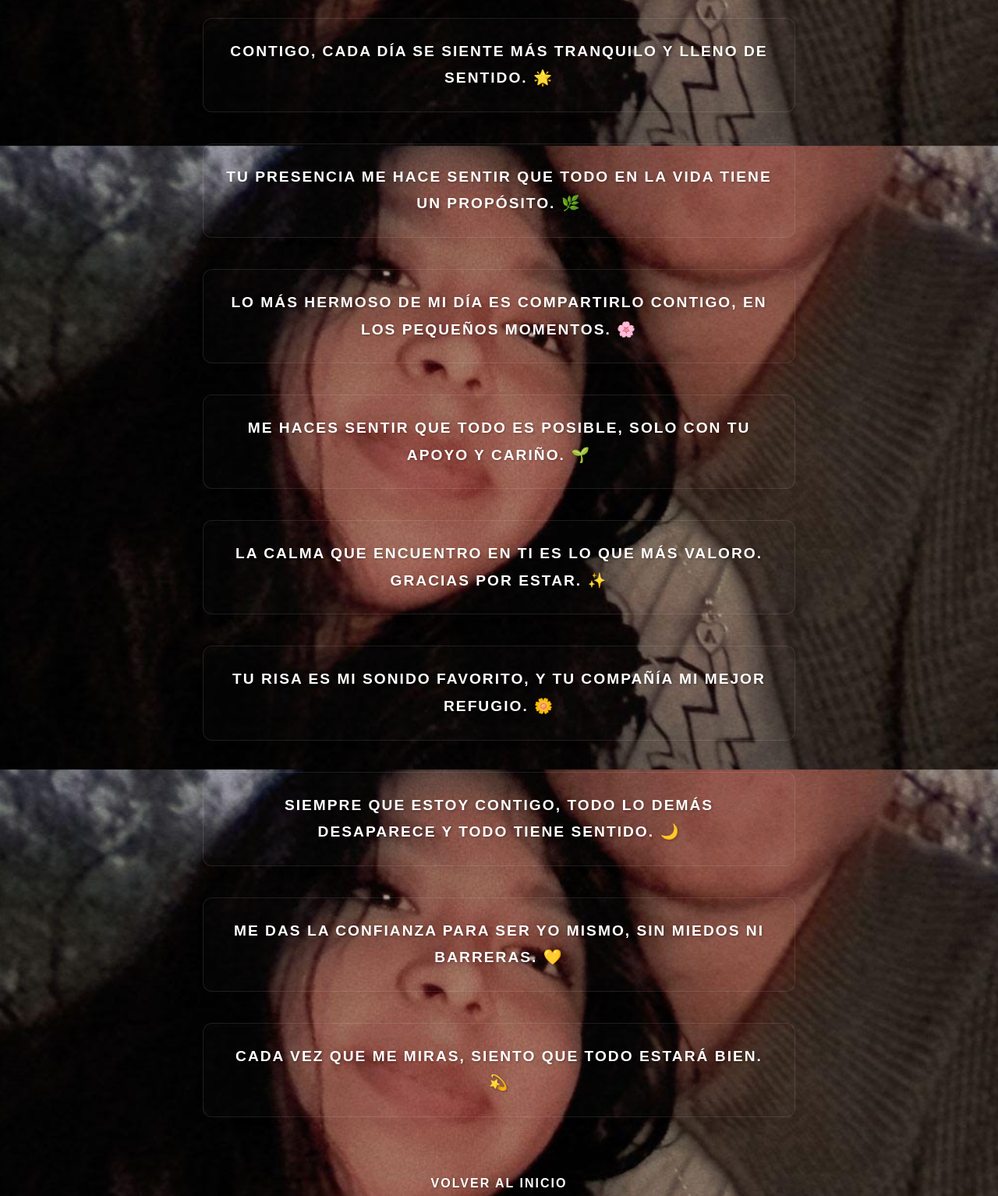
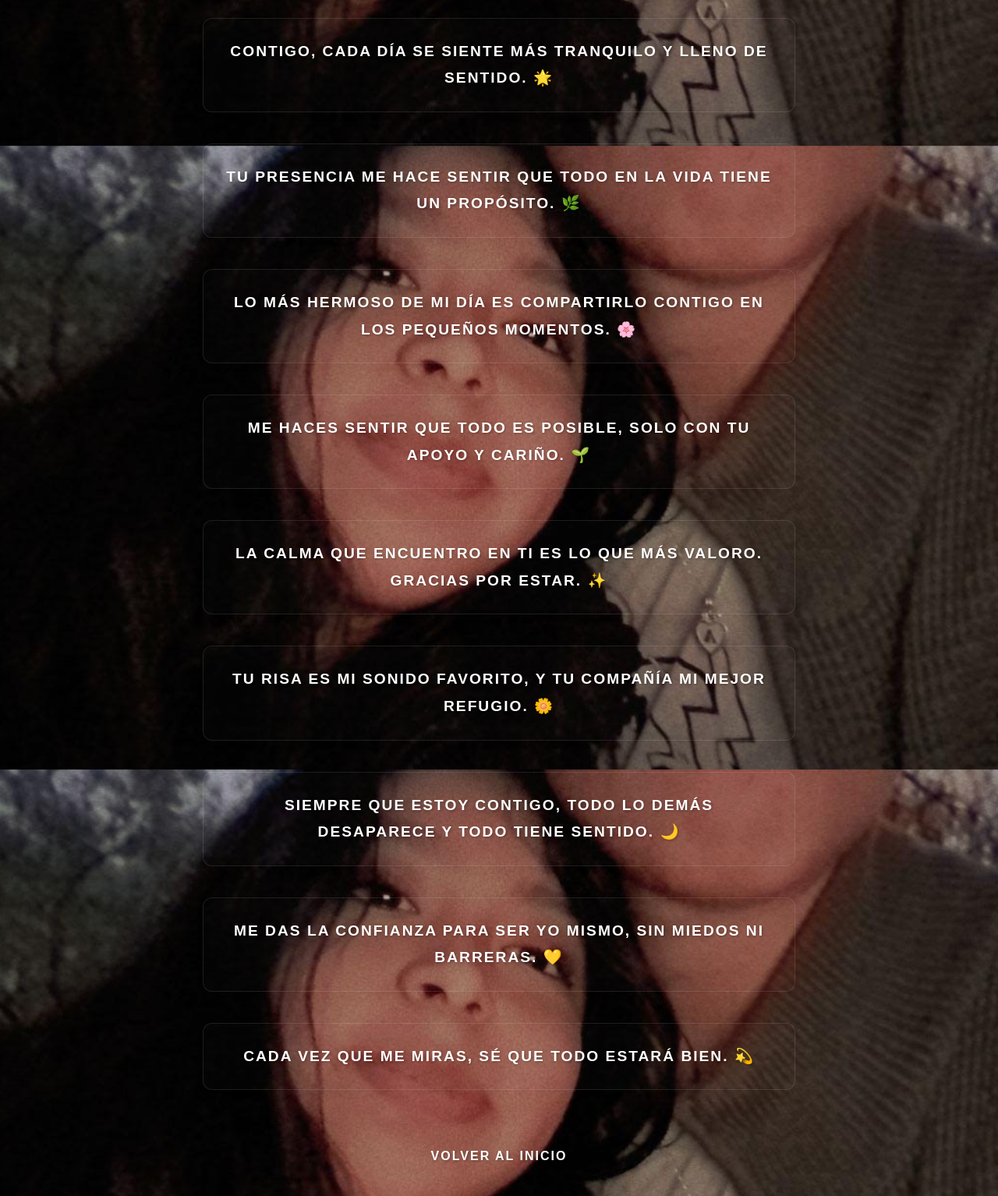
Before and after one commit to JhonZn69/Anjeli, a plain HTML site: page gustos.html in a window 1280 px wide. Shown: the part 1413-2947 px from the top of the page at 78% size. Drawn offline with Linux system fonts and the light colour scheme.

Commit message:
Update gustos.html
error

```diff
--- a/gustos.html
+++ b/gustos.html
@@ -44,7 +44,7 @@
                 <p>Tu presencia me hace sentir que todo en la vida tiene un propósito. 🌿</p>
             </div>
             <div class="sentimientos">
-                <p>Lo más hermoso de mi día es compartirlo contigo, en los pequeños momentos. 🌸</p>
+                <p>Lo más hermoso de mi día es compartirlo contigo en los pequeños momentos. 🌸</p>
             </div>
             <div class="sentimientos">
                 <p>Me haces sentir que todo es posible, solo con tu apoyo y cariño. 🌱</p>
@@ -62,7 +62,7 @@
                 <p>Me das la confianza para ser yo mismo, sin miedos ni barreras. 💛</p>
             </div>
             <div class="sentimientos">
-                <p>Cada vez que me miras, siento que todo estará bien. 💫</p>
+                <p>Cada vez que me miras, sé que todo estará bien. 💫</p>
             </div>
         </div> <!-- ¡Cierre añadido para div.contenido! -->
 
```
